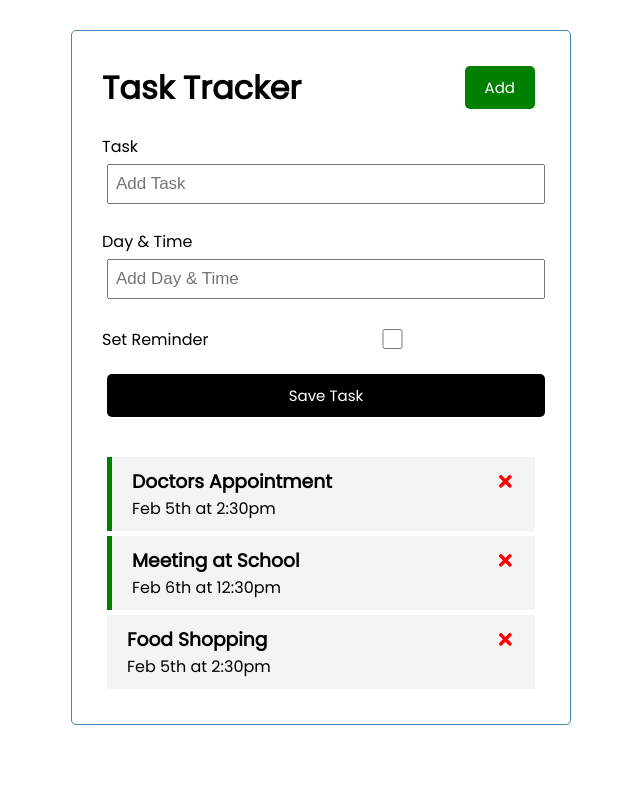
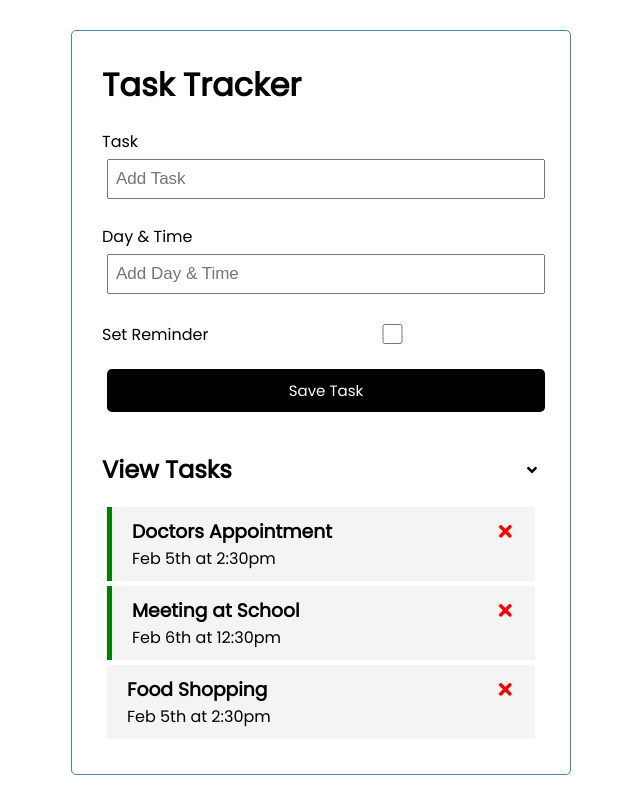
Before and after one commit to imktho/react-task-tracker, a React (Create React App) app: page / in a window 1280 px wide. Shown: the whole page, without its empty margins (319-959 px from the left). Built offline with nearby package versions, Linux system fonts and the light colour scheme.

Commit message:
Add ViewTask component

```diff
--- a/src/App.js
+++ b/src/App.js
@@ -1,9 +1,11 @@
 import Header from './components/Header'
+import TaskHeader from './components/TaskHeader';
 import AddTask from './components/AddTask';
 import Tasks from './components/Tasks';
 import { useState } from 'react'
 
 function App() {
+  const [showTasks, setShowTasks] = useState(true);
   const [tasks, setTasks] = useState([
     {
         id: 1,
@@ -48,12 +50,13 @@ const toggleReminder = (id) => {
     <div className="container">
       <Header />
       <AddTask onAdd={addTask}/>
-      {
-        tasks.length <= 0 ?
+      <TaskHeader title='View Tasks' onToggleTasks={() => setShowTasks(!showTasks)}/>
+      { showTasks &&
+        (tasks.length <= 0 ?
           'No Tasks' :
           <Tasks tasks={tasks}
           onDelete={deleteTask}
-          onToggle={toggleReminder}/>
+          onToggle={toggleReminder}/>)
       }
     </div>
   );
--- a/src/components/Button.js
+++ /dev/null
@@ -1,19 +0,0 @@
-import PropTypes from 'prop-types'
-
-const Button = ({color, text}) => {
-    return (
-        <button className='btn' style={{backgroundColor:color}}>
-            {text}</button>
-    );
-}
-
-export default Button
-
-Button.defaultProps = {
-    color: 'black'
-}
-
-Button.propTypes = {
-    text: PropTypes.string.isRequired,
-    color: PropTypes.string
-}
--- a/src/components/Header.js
+++ b/src/components/Header.js
@@ -1,11 +1,9 @@
 import PropTypes from 'prop-types'
-import Button from './Button'
 
 const Header = ({title}) => {
     return (
         <header className='header'>
             <h1>{title}</h1>
-            <Button color='green' text='Add'/>
         </header>
     )
 }
--- /dev/null
+++ b/src/components/TaskHeader.js
@@ -0,0 +1,12 @@
+import { FaAngleDown } from "react-icons/fa"
+
+const TaskHeader = ({title, onToggleTasks}) => {
+    return (
+        <header className='header'>
+            <h2>{title}</h2>
+            <FaAngleDown onClick={onToggleTasks}/>
+        </header>
+    )
+}
+
+export default TaskHeader
```
